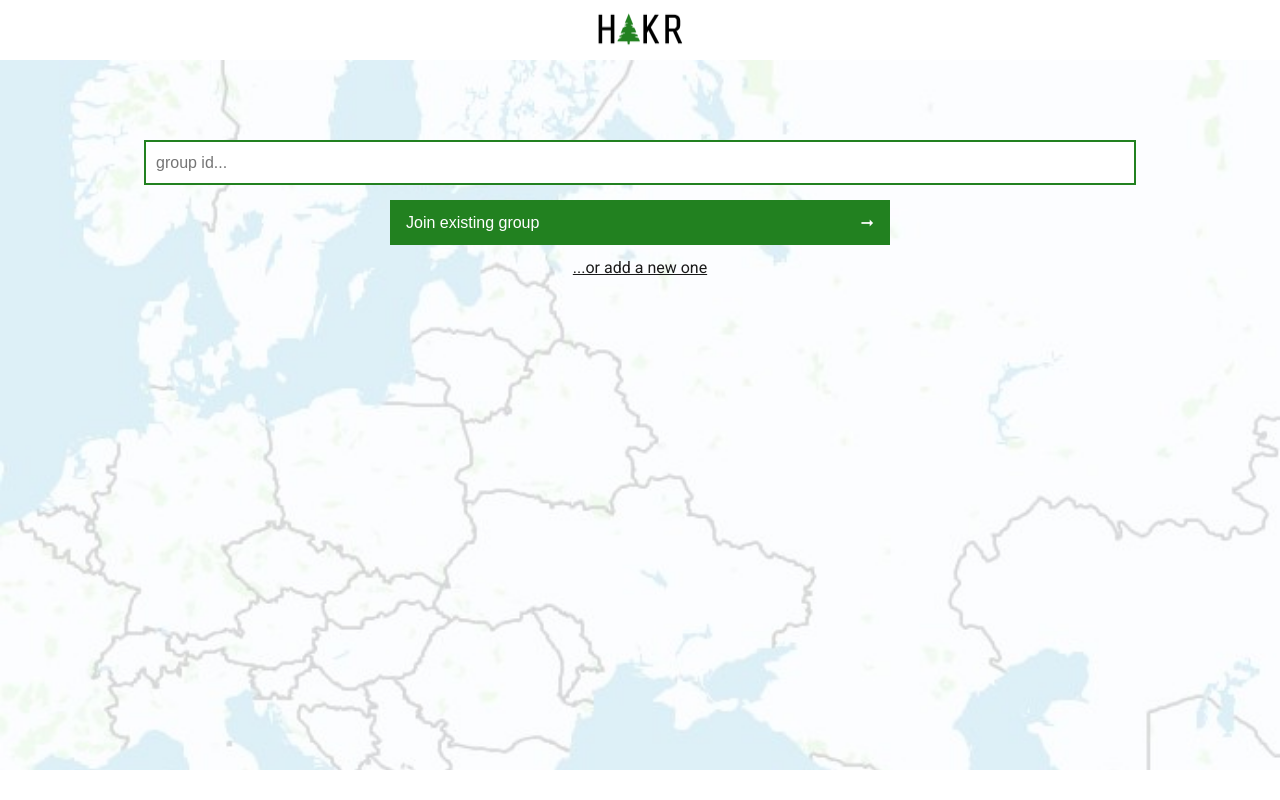
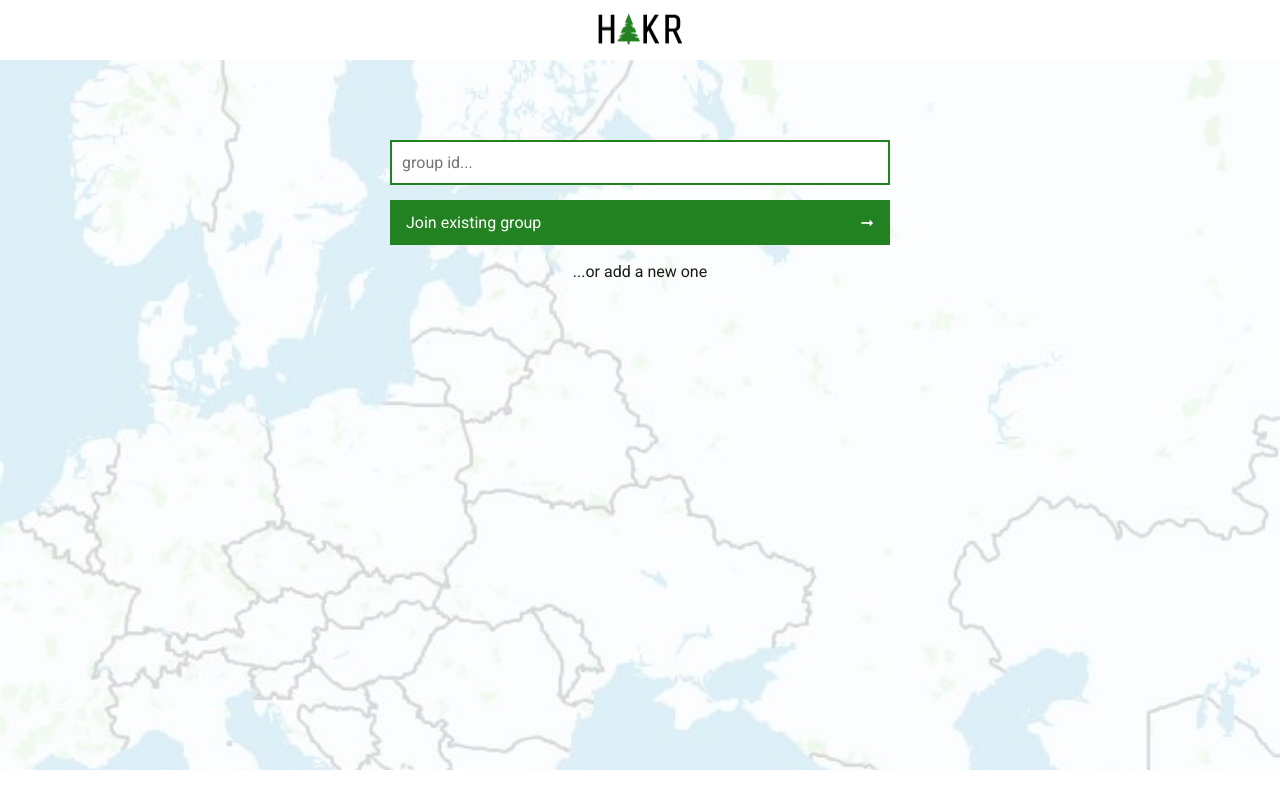
Before and after one commit to mchuck/map_it, an Angular app in the folder front_end/: page /entrance in a window 1280 px wide. Built offline with nearby package versions, Linux system fonts and the light colour scheme.

Commit message:
bootstrap

```diff
--- a/front_end/angular.json
+++ b/front_end/angular.json
@@ -24,11 +24,13 @@
             ],
             "styles": [
               "src/styles.css",
-              "./node_modules/leaflet/dist/leaflet.css"
+              "./node_modules/leaflet/dist/leaflet.css",
+              "./node_modules/bootstrap/dist/css/bootstrap.min.css"
             ],
             "scripts": [
               "./node_modules/leaflet/dist/leaflet.js",
-              "src/assets/scripts/leaflet-here.js"
+              "src/assets/scripts/leaflet-here.js",
+              "./node_modules/bootstrap/dist/js/bootstrap.min.js"
             ]
           },
           "configurations": {
--- a/front_end/package.json
+++ b/front_end/package.json
@@ -21,6 +21,7 @@
     "@angular/platform-browser-dynamic": "~7.0.0",
     "@angular/router": "~7.0.0",
     "@types/leaflet": "^1.2.14",
+    "bootstrap": "^4.1.3",
     "core-js": "^2.5.4",
     "leaflet": "^1.3.4",
     "rxjs": "~6.3.3",
--- a/front_end/src/styles.css
+++ b/front_end/src/styles.css
@@ -12,9 +12,9 @@
     border: 2px solid #228120;
     height: 45px;
     padding: 10px;
-    font-size: 1em;
+	font-size: 1em;
+	max-width:500px;
 }
-
 .flex{
     display:flex;
     flex-direction: column;
```
Also changed, not shown: 1 other file (tests, documents, lock files or other folders).
